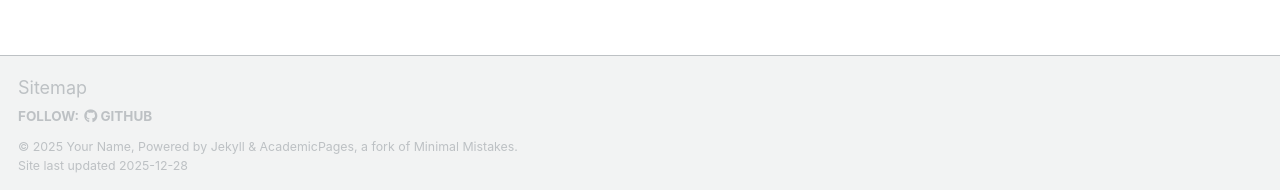
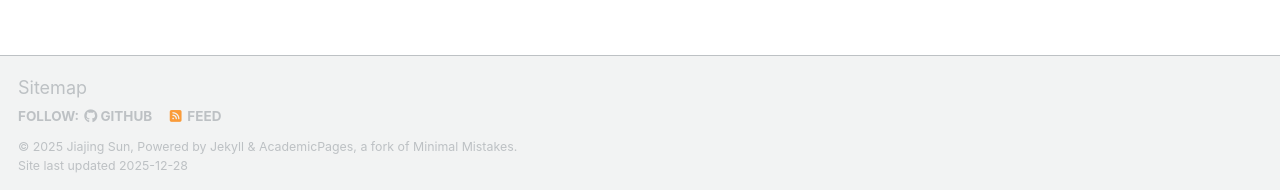
Before and after one commit to Jiajing-Sun/jiajing-sun.github.io, a Jekyll site: the page built from index.md, in a window 1280 px wide and 900 px high, scrolled down 2316 px. Shown: the part 707-897 px from the top of the window. Built offline with Jekyll 4.4.1, drawn with Linux system fonts in a browser that asks for light colours; some web fonts are replaced; a script bundle is joined from its source files by our own code; library files that are not in the unit come from our copies.

Commit message:
Update _config.yml

```diff
--- a/_config.yml
+++ b/_config.yml
@@ -11,7 +11,7 @@
 site_theme               : "default" # the available themes options are "default", "air", "sunrise", "mint", "dirt" and "contrast"
 title                    : "Jiajing Sun"
 title_separator          : "-"
-name                     : &name "Your Name"
+name                     : &name "Jiajing Sun"
 description              : &description "Jiajing Sun's academic portfolio"   # Update this with a general description of your site, this is the default if not overridden by a page
 url                      : "https://jiajing-sun.github.io"
 baseurl                  : ""
@@ -125,7 +125,7 @@
       options:
         format           : "iso8601" # "iso8601" (default), "timestamp-seconds", "timestamp-milliseconds"
 atom_feed:
-  hide                   : true     # change to true to hide the RSS feed in the footer
+  hide                   : false     # change to true to hide the RSS feed in the footer
   path                   : # blank (default) uses feed.xml
 
 
```
